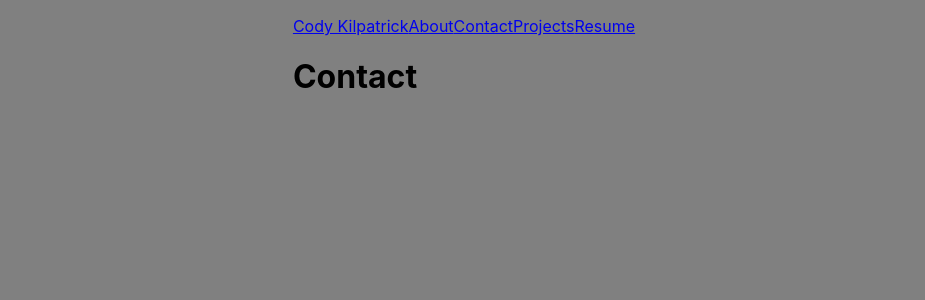
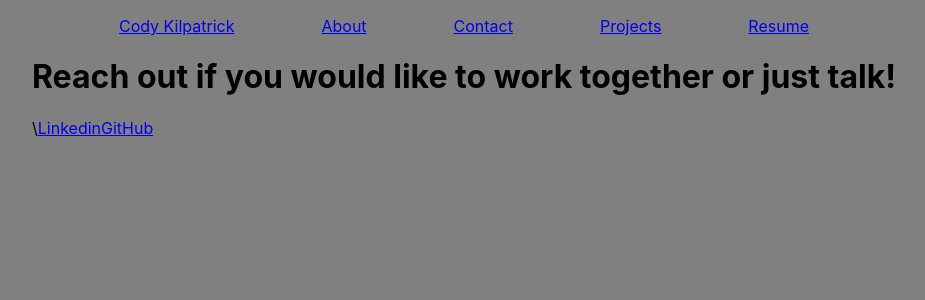
Before and after one commit to Codykilpatrick/portfolio-react, a React (Create React App) app: page /contact in a window 1280 px wide. Shown: the top 300 px of the page, without its empty margins (176-1101 px from the left). Built offline with nearby package versions, Linux system fonts and the light colour scheme.

Commit message:
add links to contact page

```diff
--- a/src/pages/Contact.jsx
+++ b/src/pages/Contact.jsx
@@ -1,6 +1,11 @@
 function Contact() {
   return (
-    <h1>Contact</h1>
+    <>
+    <h1>Reach out if you would like to work together or just talk!</h1>\
+
+    <a href="https://www.linkedin.com/in/codykilpatrick/">Linkedin</a>
+    <a href="https://github.com/Codykilpatrick">GitHub</a>
+    </>
   )
 }
 
```
